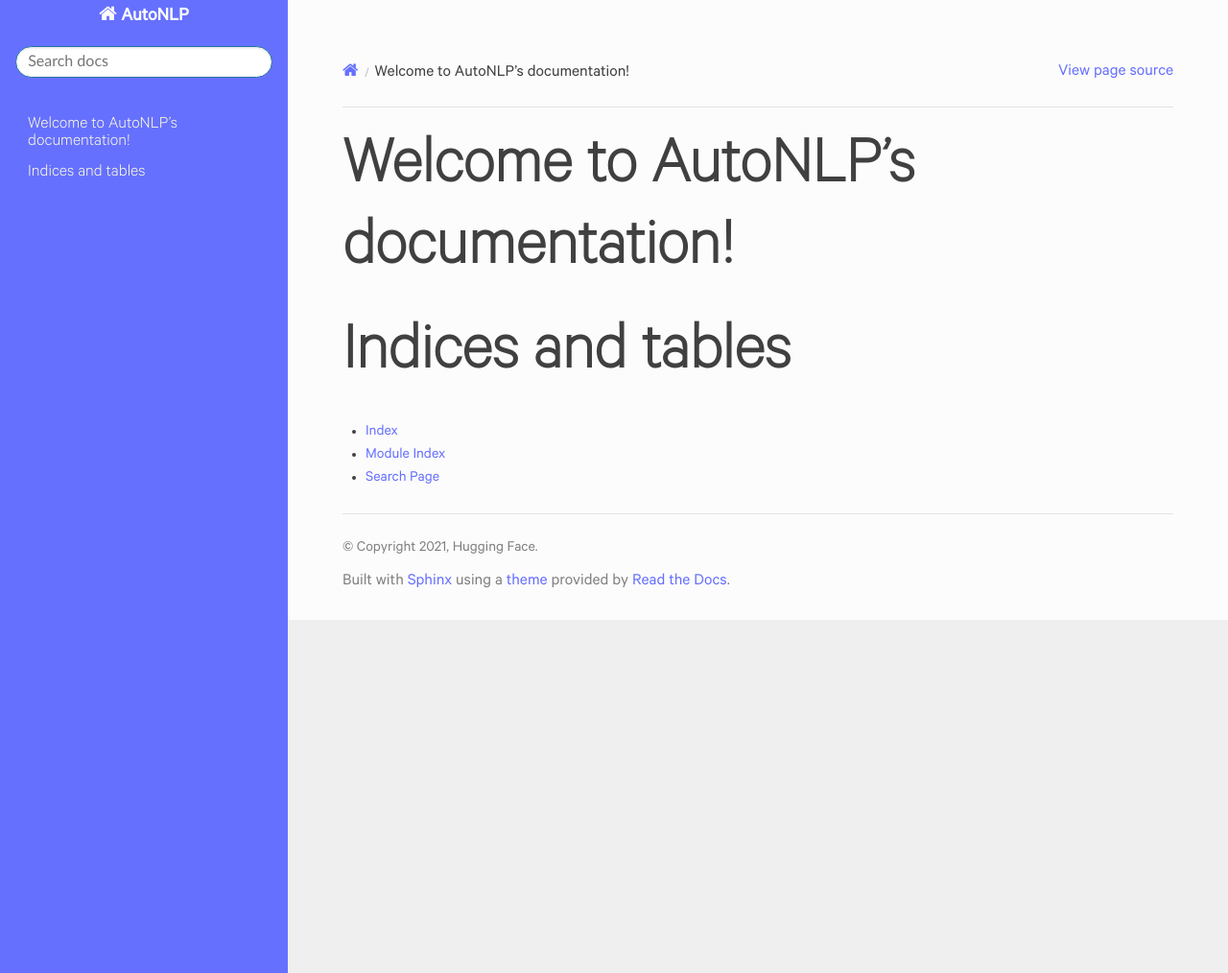
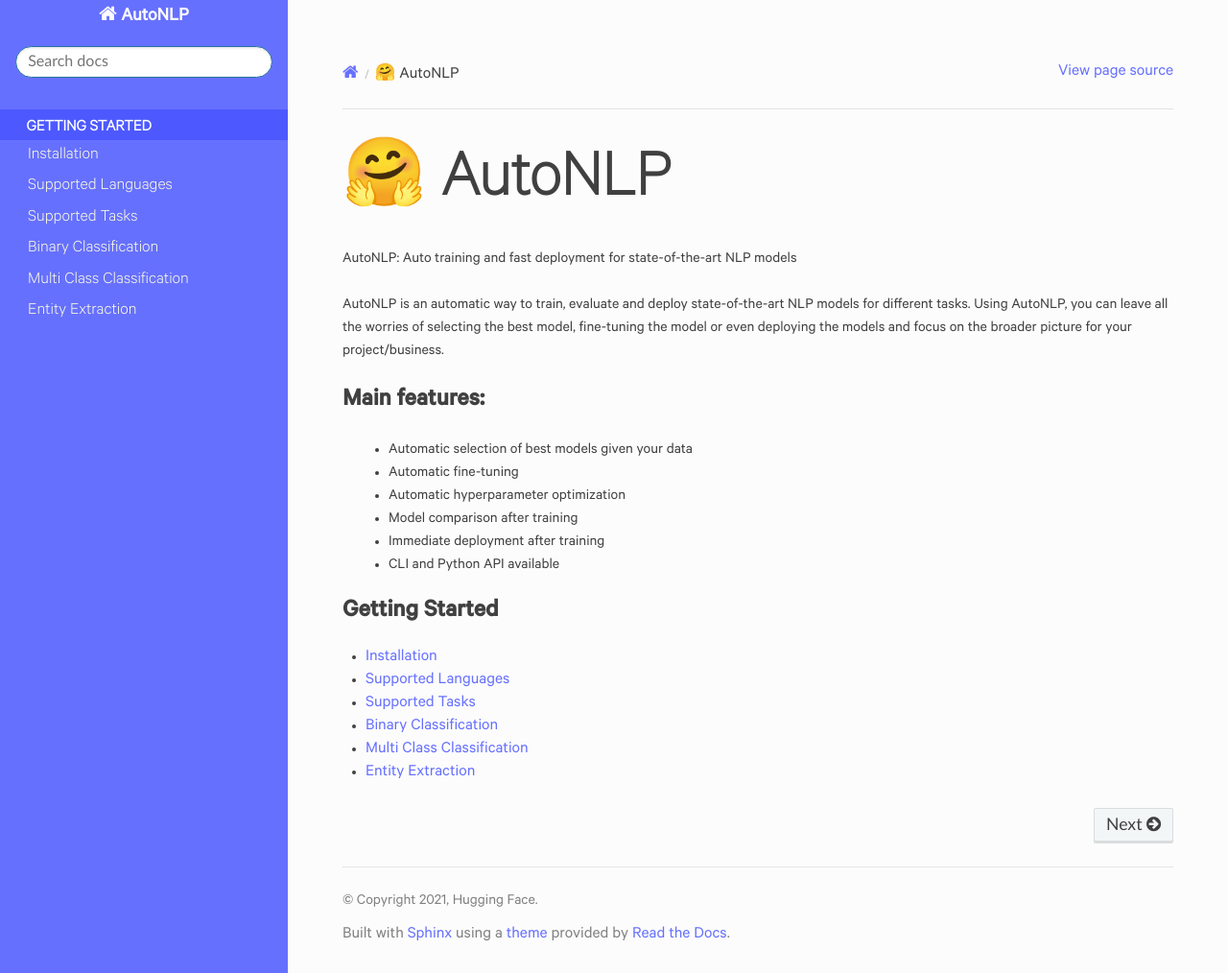
Before and after one commit to huggingface/autotrain-advanced, a Sphinx documentation site: the page built from docs/index.rst, in a window 1280 px wide and 1014 px high. Shown: the whole window at 96% size. Built offline with Sphinx 7.4.7 and the Read the Docs theme 2.0.0, drawn with Linux system fonts in a browser that asks for light colours.

Commit message:
update docs

```diff
--- /dev/null
+++ b/docs/binary_classification.rst
@@ -0,0 +1,2 @@
+Binary Classification
+===================================
--- /dev/null
+++ b/docs/entity_extraction.rst
@@ -0,0 +1,2 @@
+Entity Extraction
+===================================
--- a/docs/index.rst
+++ b/docs/index.rst
@@ -3,18 +3,33 @@
    You can adapt this file completely to your liking, but it should at least
    contain the root `toctree` directive.
 
-Welcome to AutoNLP's documentation!
+🤗 AutoNLP
 ===================================
+
+AutoNLP: Auto training and fast deployment for state-of-the-art NLP models
+
+AutoNLP is an automatic way to train, evaluate and deploy state-of-the-art NLP models for different tasks.
+Using AutoNLP, you can leave all the worries of selecting the best model, fine-tuning the model or even deploying the models and
+focus on the broader picture for your project/business.
+
+Main features:
+----------------------------------------------------------------------------------------------------
+
+ - Automatic selection of best models given your data
+ - Automatic fine-tuning
+ - Automatic hyperparameter optimization
+ - Model comparison after training
+ - Immediate deployment after training
+ - CLI and Python API available
+
 
 .. toctree::
    :maxdepth: 2
-   :caption: Contents:
+   :caption: Getting Started
 
-
-
-Indices and tables
-==================
-
-* :ref:`genindex`
-* :ref:`modindex`
-* :ref:`search`
+   installation
+   supported_languages
+   supported_tasks
+   binary_classification
+   multi_class_classification
+   entity_extraction
--- /dev/null
+++ b/docs/installation.rst
@@ -0,0 +1,2 @@
+Installation
+===================================
--- /dev/null
+++ b/docs/multi_class_classification.rst
@@ -0,0 +1,2 @@
+Multi Class Classification
+===================================
--- /dev/null
+++ b/docs/supported_languages.rst
@@ -0,0 +1,2 @@
+Supported Languages
+===================================
--- /dev/null
+++ b/docs/supported_tasks.rst
@@ -0,0 +1,2 @@
+Supported Tasks
+===================================
```
